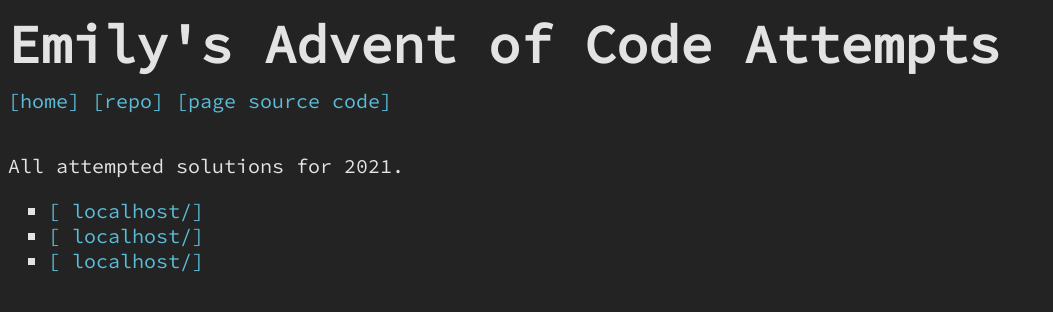
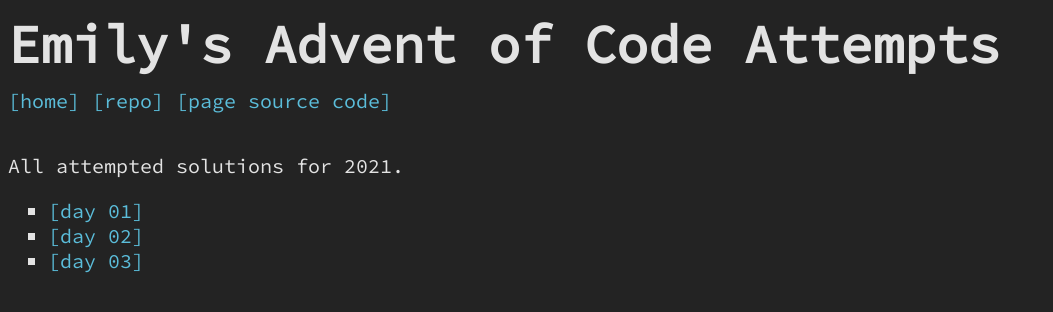
Before and after one commit to emilyhunt/advent-of-code, a SvelteKit app: page /2021 in a window 1280 px wide. Shown: the top 312 px of the page, without its empty margins (0-1053 px from the left). Built offline with nearby package versions, Linux system fonts and the light colour scheme.

Commit message:
Possible fix for paths

```diff
--- a/src/routes/+page.svelte
+++ b/src/routes/+page.svelte
@@ -1,6 +1,8 @@
 <script>
     import { getPages } from "$lib/pages";
-    const url = import.meta.url;
+    import { page } from "$app/stores"
+    //const url = import.meta.url;  // old method
+    const url = $page.url.pathname;
     const childPages = import.meta.glob("./*/+page.svelte");
     const allChildPages = import.meta.glob("./*/day/*/+page.svelte");
 
--- a/src/routes/2021/+page.svelte
+++ b/src/routes/2021/+page.svelte
@@ -1,6 +1,8 @@
 <script>
     import { getPages } from "$lib/pages";
-    const { url } = import.meta;
+    import { page } from "$app/stores"
+    //const url = import.meta.url;  // old method
+    const url = $page.url.pathname + "/";
     const childPages = import.meta.glob("./day/*/+page.svelte");
 
     const pages = getPages(url, childPages);
--- a/svelte.config.js
+++ b/svelte.config.js
@@ -10,9 +10,9 @@ const config = {
 			assets: 'docs'
 		}),
 		/* Not convinced that I need the below? */
-		/*paths: {
-			base: dev ? '' : 'aoc.emilydoesastro.com',
-		},*/
+		// paths: {
+		// 	base: dev ? '' : 'aoc.emilydoesastro.com',
+		// },
 	}
 };
 
```
Also changed, not shown: 19 other files (tests, documents, lock files or other folders).
